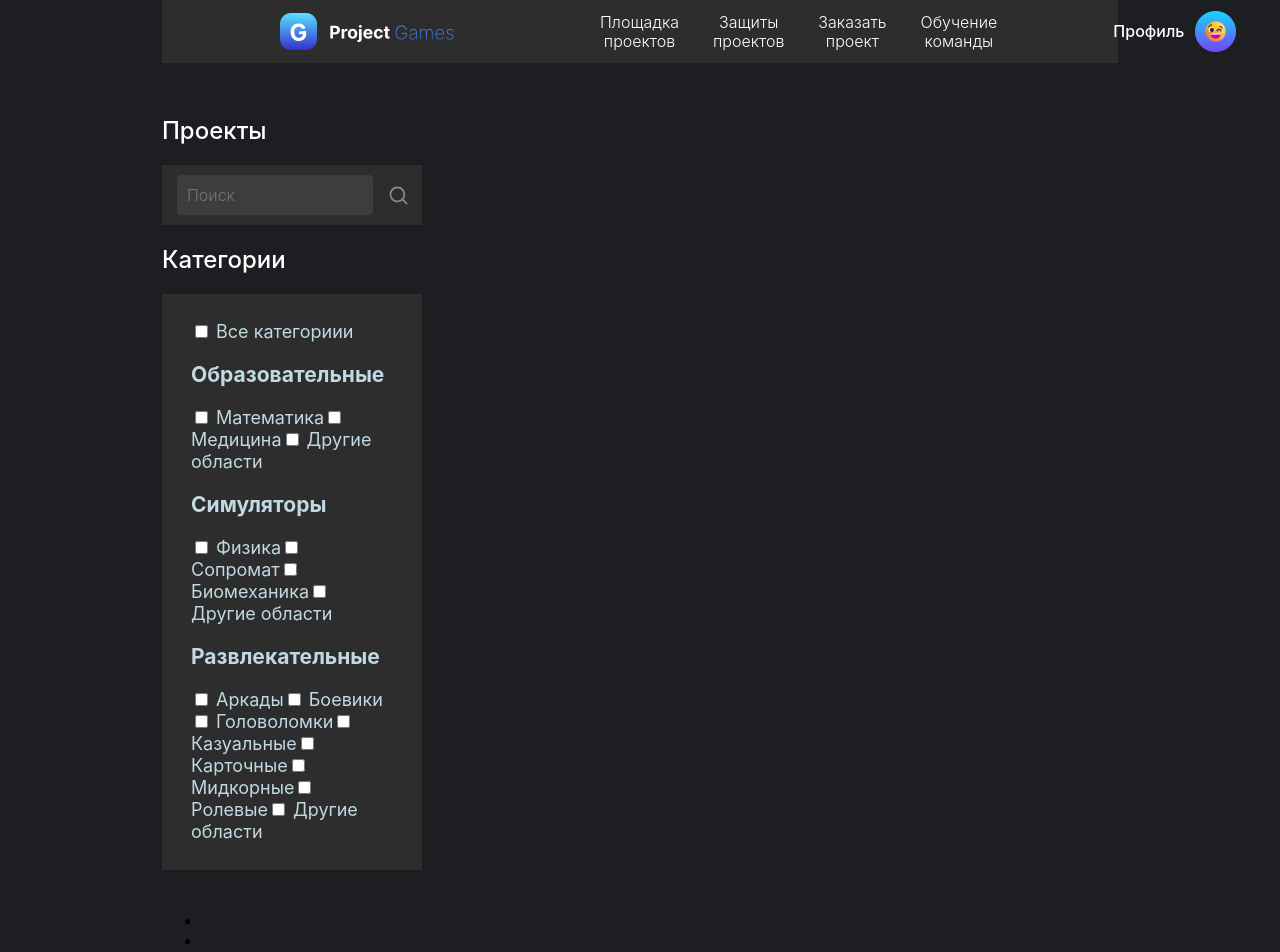
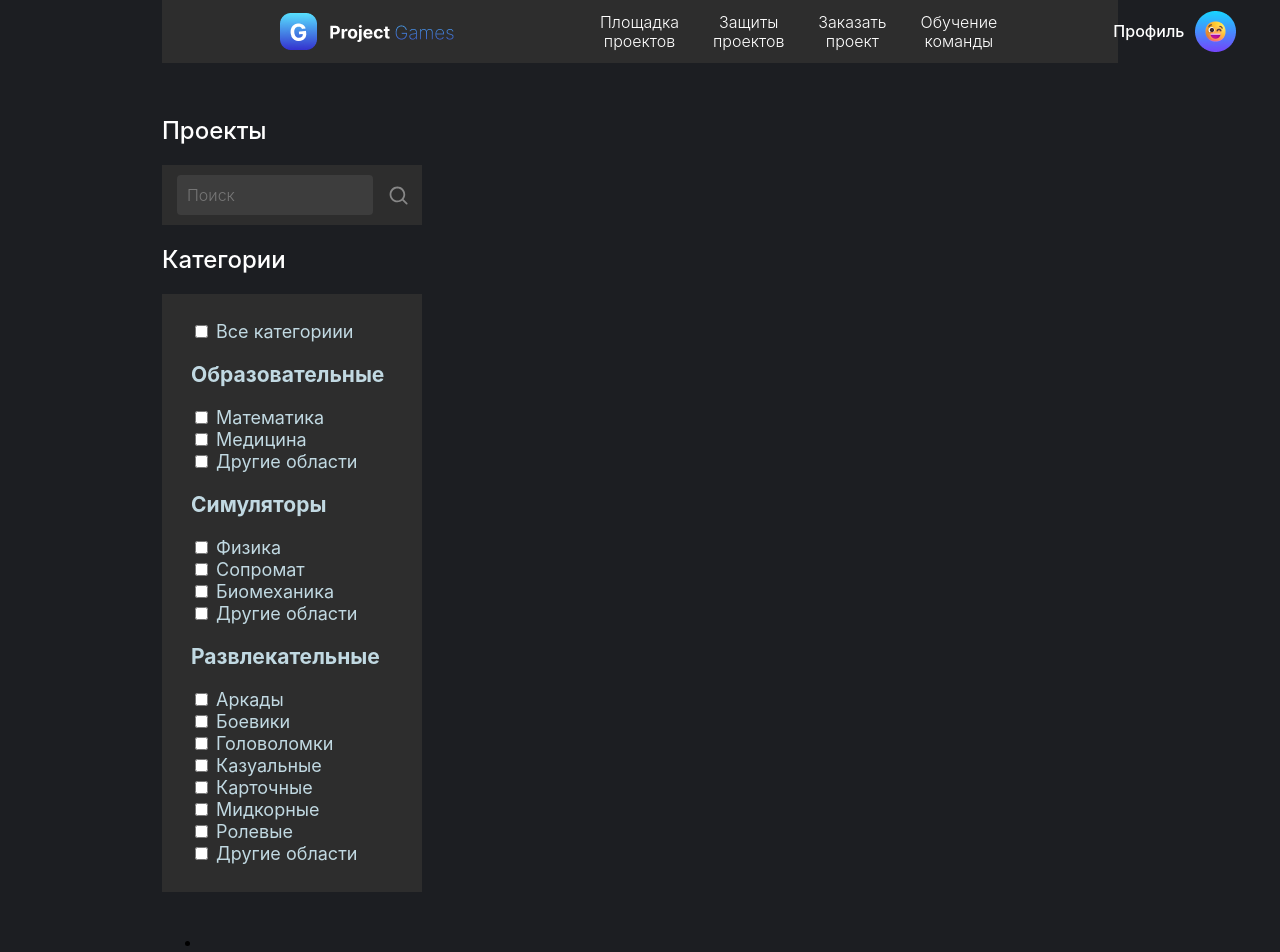
Before and after one commit to d-a-v-a/web-agregator, a React (Create React App) app: page / in a window 1280 px wide. Shown: the top 952 px of the page. Built offline with nearby package versions, Linux system fonts and the light colour scheme.

Commit message:
подготовка для работы Оли

```diff
--- a/src/components/NavigationForProjects/NavigationForProjects.tsx
+++ b/src/components/NavigationForProjects/NavigationForProjects.tsx
@@ -11,29 +11,64 @@ function NavigationForProjects() {
           <input type="checkbox" className={styles.input}/> Все категориии
           <div className={styles.learnSection}>
             <h3 className={styles.learnSection__h3}>Образовательные</h3>
+            <div>
               <input type="checkbox" className={styles.input}/> Математика
+            </div>
+
+            <div>
               <input type="checkbox" className={styles.input}/> Медицина
+            </div>
+
+            <div>
               <input type="checkbox" className={styles.input}/> Другие области
+            </div>
+
           </div>
 
           <div className={styles.SimulatorSection}>
             <h3 className={styles.SimulatorSection__h3}>Симуляторы</h3>
+            <div>
               <input type="checkbox" className={styles.input}/> Физика
+            </div>
+            <div>
               <input type="checkbox" className={styles.input}/> Сопромат
+            </div>
+            <div>
               <input type="checkbox" className={styles.input}/> Биомеханика
+            </div>
+            <div>
               <input type="checkbox" className={styles.input}/> Другие области
             </div>
 
+          </div>
+
           <div className={styles.entertaining}>
-            <h3 className={styles.entertaining__h3}>Развлекательные</h3>
+            <h3 className={styles.entertaining__h3 }>Развлекательные</h3>
+            <div>
               <input type="checkbox" className={styles.input}/> Аркады
+            </div>
+            <div>
               <input type="checkbox" className={styles.input}/> Боевики
+            </div>
+            <div>
               <input type="checkbox" className={styles.input}/> Головоломки
+            </div>
+            <div>
               <input type="checkbox" className={styles.input}/> Казуальные
+            </div>
+            <div>
               <input type="checkbox" className={styles.input}/> Карточные
+            </div>
+            <div>
               <input type="checkbox" className={styles.input}/> Мидкорные
+            </div>
+            <div>
               <input type="checkbox" className={styles.input}/> Ролевые
+            </div>
+            <div>
               <input type="checkbox" className={styles.input}/> Другие области
+            </div>
+
           </div>
         </div>
 
```
Also changed, not shown: src/components/Projects/Projects.tsx (added, +18 -0 lines), src/components/Projects/Projects.css (added). Lines whose indentation alone changed are shown as unchanged.
